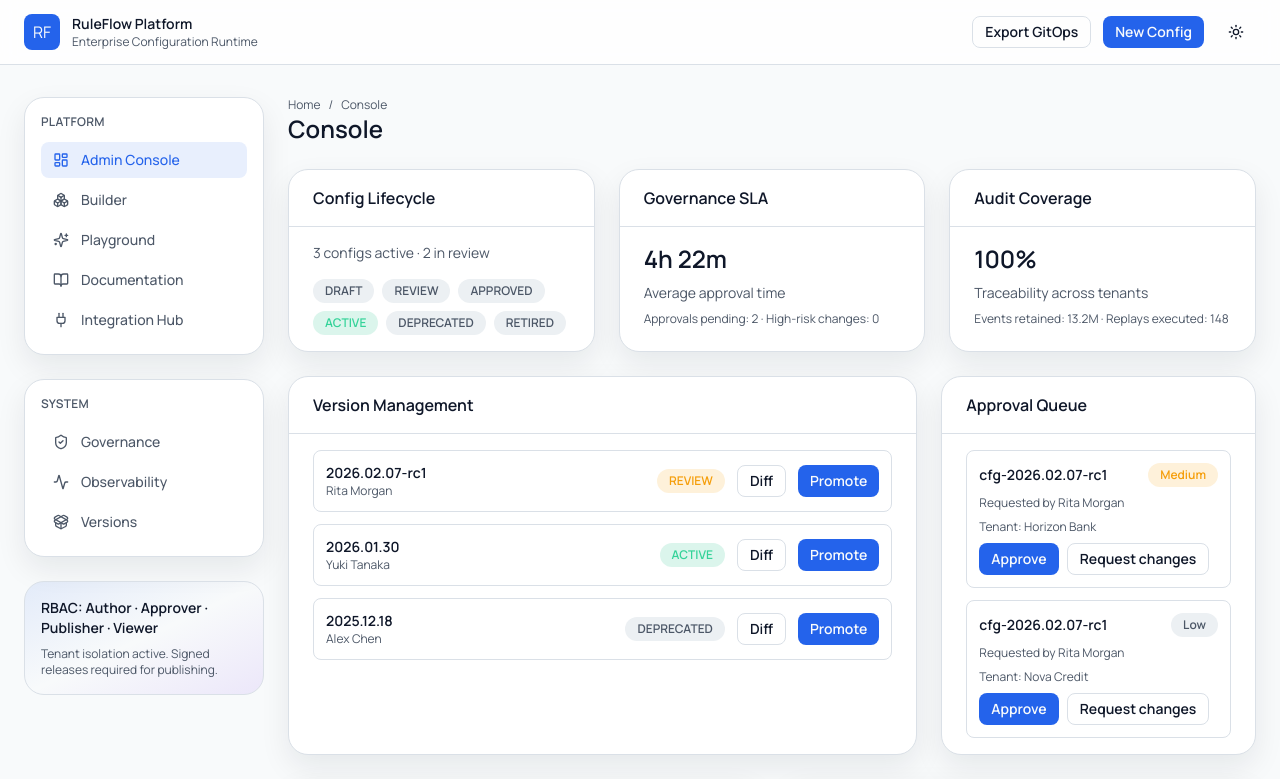
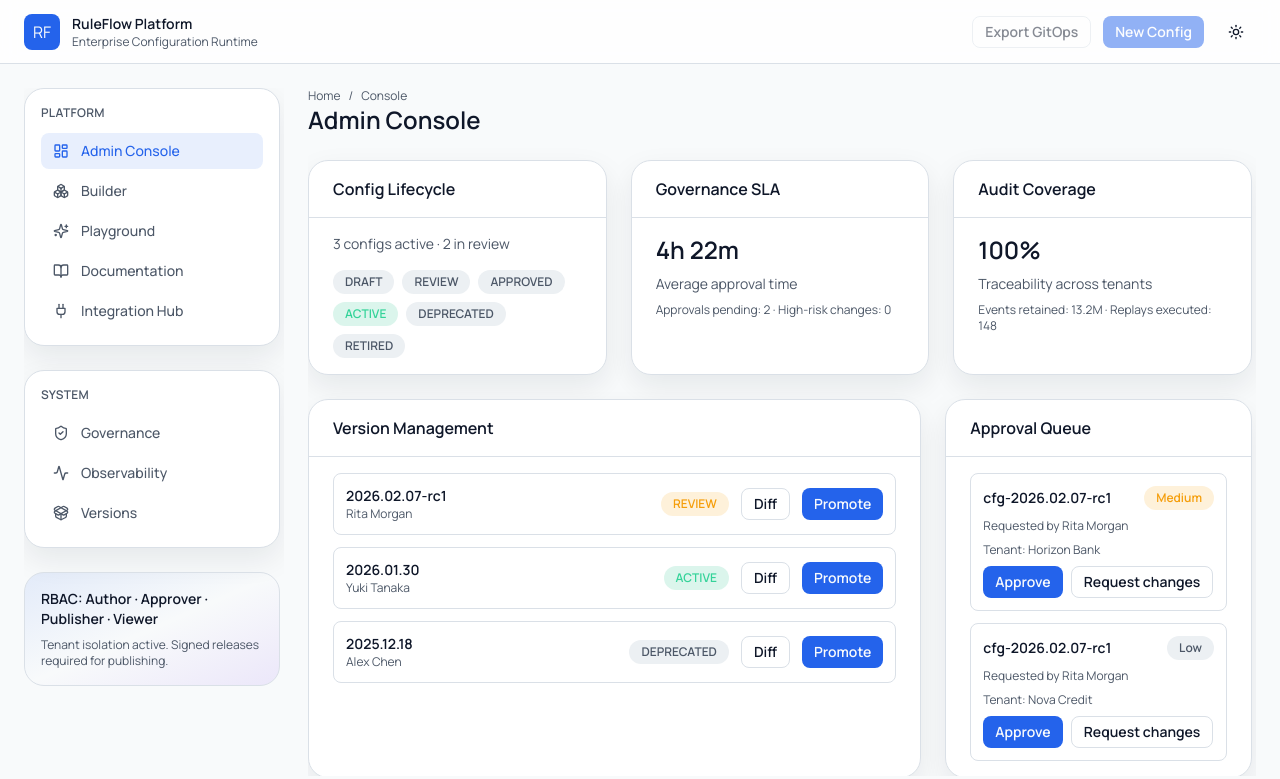
Before and after one commit to 007krcs/rule-engine-ui, a Next.js app in the folder apps/ruleflow-web/: page /console in a window 1280 px wide. Shown: the top 779 px of the page. Built offline with nearby package versions, Linux system fonts and the light colour scheme.

Commit message:
feat(ruleflow-web): unify AppShell layout and fix navigation

```diff
--- a/apps/ruleflow-web/src/app/docs/[slug]/page.tsx
+++ b/apps/ruleflow-web/src/app/docs/[slug]/page.tsx
@@ -4,8 +4,9 @@ import { docsBySlug, docs } from '@/lib/docs';
 import { Card, CardContent } from '@/components/ui/card';
 import { DocRenderer } from '@/components/docs/doc-renderer';
 
-export default function DocPage({ params }: { params: { slug: string } }) {
-  const doc = docsBySlug[params.slug];
+export default async function DocPage({ params }: { params: Promise<{ slug: string }> }) {
+  const { slug } = await params;
+  const doc = docsBySlug[slug];
   if (!doc) return notFound();
 
   return (
--- a/apps/ruleflow-web/src/app/globals.css
+++ b/apps/ruleflow-web/src/app/globals.css
@@ -39,7 +39,7 @@ html, body {
 }
 
 body {
-  @apply bg-background text-foreground antialiased;
+  @apply bg-background text-foreground antialiased overflow-hidden;
 }
 
 .bg-grid {
@@ -62,3 +62,12 @@ body {
   background: hsl(var(--border));
   border-radius: 999px;
 }
+
+pre {
+  max-width: 100%;
+}
+
+.prose pre {
+  overflow-x: auto;
+  -webkit-overflow-scrolling: touch;
+}
--- a/apps/ruleflow-web/src/components/layout/app-shell.tsx
+++ b/apps/ruleflow-web/src/components/layout/app-shell.tsx
@@ -1,20 +1,23 @@
 'use client';
 
 import Link from 'next/link';
-import { usePathname } from 'next/navigation';
+import { usePathname, useSearchParams } from 'next/navigation';
+import { useMemo, useState } from 'react';
 import {
   Activity,
   BookOpen,
   Boxes,
   LayoutDashboard,
+  Menu,
   PackageOpen,
   Plug,
   ShieldCheck,
   Sparkles,
+  X,
 } from 'lucide-react';
 import { cn } from '@/lib/utils';
+import { Breadcrumbs } from '@/components/layout/breadcrumbs';
 import { ThemeToggle } from '@/components/layout/theme-toggle';
-import { Breadcrumbs } from '@/components/layout/breadcrumbs';
 import { Button } from '@/components/ui/button';
 
 const navItems = [
@@ -31,49 +34,50 @@ const systemItems = [
   { href: '/console?tab=versions', label: 'Versions', icon: PackageOpen },
 ];
 
+function getPageTitle(pathname: string, tab?: string | null) {
+  if (pathname === '/') return 'Overview';
+
+  if (pathname.startsWith('/docs')) return 'Documentation';
+  if (pathname.startsWith('/integrations')) return 'Integration Hub';
+  if (pathname.startsWith('/builder')) return 'Builder';
+  if (pathname.startsWith('/playground')) return 'Playground';
+
+  if (pathname.startsWith('/console')) {
+    if (tab === 'governance') return 'Governance';
+    if (tab === 'observability') return 'Observability';
+    if (tab === 'versions') return 'Versions';
+    return 'Admin Console';
+  }
+
+  return pathname.slice(1);
+}
+
 export function AppShell({ children }: { children: React.ReactNode }) {
   const pathname = usePathname();
+  const searchParams = useSearchParams();
+  const [mobileNavOpen, setMobileNavOpen] = useState(false);
 
-  return (
-    <div className="min-h-screen bg-background">
-      <header className="sticky top-0 z-40 border-b border-border bg-surface/80 backdrop-blur">
-        <div className="mx-auto flex h-16 max-w-7xl items-center justify-between px-6">
-          <div className="flex items-center gap-3">
-            <div className="flex h-9 w-9 items-center justify-center rounded-lg bg-primary text-primary-foreground">
-              RF
-            </div>
-            <div>
-              <p className="text-sm font-semibold">RuleFlow Platform</p>
-              <p className="text-xs text-muted-foreground">Enterprise Configuration Runtime</p>
-            </div>
-          </div>
-          <div className="hidden items-center gap-3 md:flex">
-            <Button variant="outline" size="sm">
-              Export GitOps
-            </Button>
-            <Button size="sm">New Config</Button>
-            <ThemeToggle />
-          </div>
-        </div>
-      </header>
+  const tab = searchParams.get('tab');
+  const pageTitle = useMemo(() => getPageTitle(pathname, tab), [pathname, tab]);
 
-      <div className="mx-auto grid max-w-7xl grid-cols-1 gap-6 px-6 py-8 lg:grid-cols-[240px_1fr]">
-        <aside className="space-y-6">
+  const nav = (
+    <div className="space-y-6">
       <nav className="rounded-xl border border-border bg-surface p-4 shadow-card">
-            <p className="text-xs font-semibold uppercase tracking-wide text-muted-foreground">
-              Platform
-            </p>
+        <p className="text-xs font-semibold uppercase tracking-wide text-muted-foreground">Platform</p>
         <div className="mt-3 space-y-1">
           {navItems.map((item) => {
-                const active = pathname === item.href;
+            const active = pathname === item.href || (item.href !== '/' && pathname.startsWith(item.href));
             const Icon = item.icon;
             return (
               <Link
                 key={item.href}
                 href={item.href}
+                onClick={() => setMobileNavOpen(false)}
                 className={cn(
                   'flex items-center gap-3 rounded-lg px-3 py-2 text-sm font-medium transition-colors',
-                      active ? 'bg-primary/10 text-primary' : 'text-muted-foreground hover:text-foreground',
+                  active
+                    ? 'bg-primary/10 text-primary'
+                    : 'text-muted-foreground hover:bg-muted/40 hover:text-foreground',
                 )}
               >
                 <Icon className="h-4 w-4" />
@@ -89,11 +93,19 @@ export function AppShell({ children }: { children: React.ReactNode }) {
         <div className="mt-3 space-y-1">
           {systemItems.map((item) => {
             const Icon = item.icon;
+            const itemTab = item.href.split('tab=')[1] ?? null;
+            const active = pathname === '/console' && itemTab && itemTab === tab;
             return (
               <Link
                 key={item.href}
                 href={item.href}
-                    className="flex items-center gap-3 rounded-lg px-3 py-2 text-sm font-medium text-muted-foreground hover:text-foreground"
+                onClick={() => setMobileNavOpen(false)}
+                className={cn(
+                  'flex items-center gap-3 rounded-lg px-3 py-2 text-sm font-medium transition-colors',
+                  active
+                    ? 'bg-muted text-foreground'
+                    : 'text-muted-foreground hover:bg-muted/40 hover:text-foreground',
+                )}
               >
                 <Icon className="h-4 w-4" />
                 {item.label}
@@ -109,20 +121,105 @@ export function AppShell({ children }: { children: React.ReactNode }) {
           Tenant isolation active. Signed releases required for publishing.
         </p>
       </div>
-        </aside>
+    </div>
+  );
 
-        <main className="space-y-6">
+  return (
+    <div className="flex h-dvh flex-col bg-background">
+      <header className="z-40 flex h-16 shrink-0 items-center border-b border-border bg-surface/80 backdrop-blur">
+        <div className="mx-auto flex w-full max-w-7xl items-center justify-between gap-4 px-4 sm:px-6">
+          <div className="flex items-center gap-3">
+            <Button
+              type="button"
+              size="sm"
+              variant="ghost"
+              className="lg:hidden"
+              aria-label="Open navigation"
+              onClick={() => setMobileNavOpen(true)}
+            >
+              <Menu className="h-4 w-4" />
+            </Button>
+            <Link href="/" className="flex items-center gap-3">
+              <div className="flex h-9 w-9 items-center justify-center rounded-lg bg-primary text-primary-foreground">
+                RF
+              </div>
+              <div className="leading-tight">
+                <p className="text-sm font-semibold">RuleFlow Platform</p>
+                <p className="text-xs text-muted-foreground">Enterprise Configuration Runtime</p>
+              </div>
+            </Link>
+          </div>
+
+          <div className="hidden items-center gap-3 md:flex">
+            <Button
+              variant="outline"
+              size="sm"
+              disabled
+              title="Not available in local demo yet: GitOps export is wired after the local config store is added."
+            >
+              Export GitOps
+            </Button>
+            <Button
+              size="sm"
+              disabled
+              title="Not available in local demo yet: config creation is wired after the local store is added."
+            >
+              New Config
+            </Button>
+            <ThemeToggle />
+          </div>
+        </div>
+      </header>
+
+      {mobileNavOpen && (
+        <div className="fixed inset-0 z-50 lg:hidden" role="dialog" aria-modal="true">
+          <button
+            type="button"
+            className="absolute inset-0 cursor-default bg-black/40"
+            aria-label="Close navigation"
+            onClick={() => setMobileNavOpen(false)}
+          />
+          <div className="absolute left-0 top-0 flex h-full w-[320px] max-w-[85vw] flex-col border-r border-border bg-background p-4 shadow-soft">
             <div className="flex items-center justify-between">
-            <div>
+              <p className="text-sm font-semibold">Navigation</p>
+              <Button
+                type="button"
+                size="sm"
+                variant="ghost"
+                aria-label="Close navigation"
+                onClick={() => setMobileNavOpen(false)}
+              >
+                <X className="h-4 w-4" />
+              </Button>
+            </div>
+            <div className="mt-4 overflow-y-auto pr-1 scrollbar-thin">{nav}</div>
+          </div>
+        </div>
+      )}
+
+      <div className="mx-auto flex w-full max-w-7xl flex-1 gap-6 overflow-hidden px-4 py-6 sm:px-6">
+        <aside className="hidden w-[260px] shrink-0 overflow-y-auto pr-1 scrollbar-thin lg:block">{nav}</aside>
+
+        <main className="min-w-0 flex-1 overflow-y-auto pr-1 scrollbar-thin">
+          <div className="space-y-6 pb-10">
+            <div className="flex items-start justify-between gap-4">
+              <div className="min-w-0">
                 <Breadcrumbs />
-              <h1 className="text-2xl font-semibold capitalize">{pathname === '/' ? 'Overview' : pathname.slice(1)}</h1>
+                <h1 className="truncate text-2xl font-semibold">{pageTitle}</h1>
               </div>
               <div className="flex items-center gap-2 md:hidden">
                 <ThemeToggle />
-              <Button size="sm">New</Button>
+                <Button
+                  size="sm"
+                  disabled
+                  title="Not available in local demo yet: config creation is wired after the local store is added."
+                >
+                  New
+                </Button>
               </div>
             </div>
             {children}
+          </div>
         </main>
       </div>
     </div>
```
Also changed, not shown: apps/ruleflow-web/src/app/console/page.tsx (+27 -2 lines), apps/ruleflow-web/src/app/page.tsx (+6 -9 lines). Lines whose indentation alone changed are shown as unchanged.
